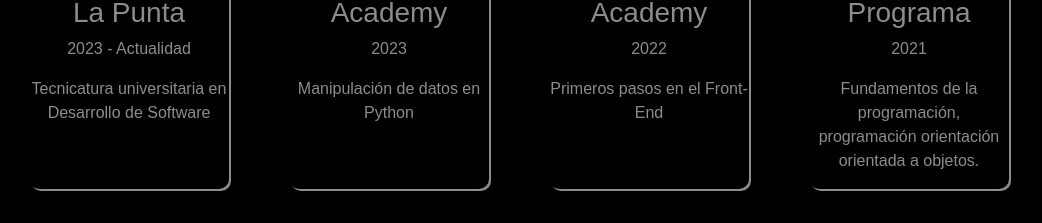
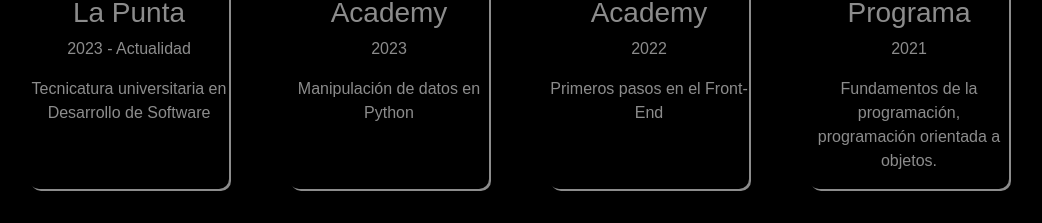
Before and after one commit to pablodalcaraz/cv-pablo-react, a React (Vite) app: page / in a window 1280 px wide. Shown: the part 1481-1704 px from the top of the page, without its empty margins (121-1163 px from the left). Built offline with nearby package versions, Linux system fonts and the light colour scheme.

Commit message:
arreglo formacion

```diff
--- a/src/App.jsx
+++ b/src/App.jsx
@@ -274,7 +274,7 @@ function App() {
                   <h3>Argentina Programa</h3>
                   <p>2021</p>
                   <p>
-                    Fundamentos de la programación, programación orientación
+                    Fundamentos de la programación, programación
                     orientada a objetos.
                   </p>
                 </div>
```
